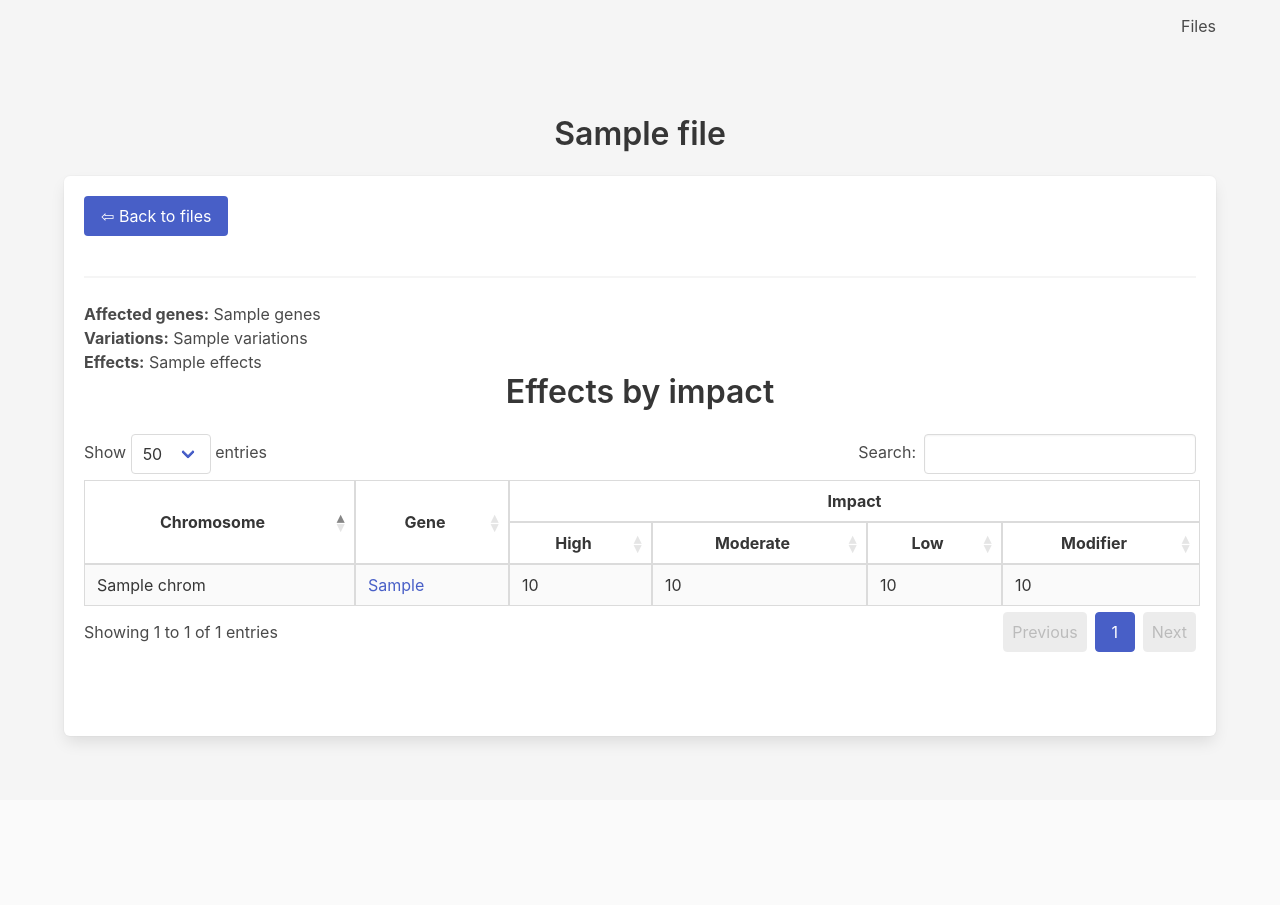
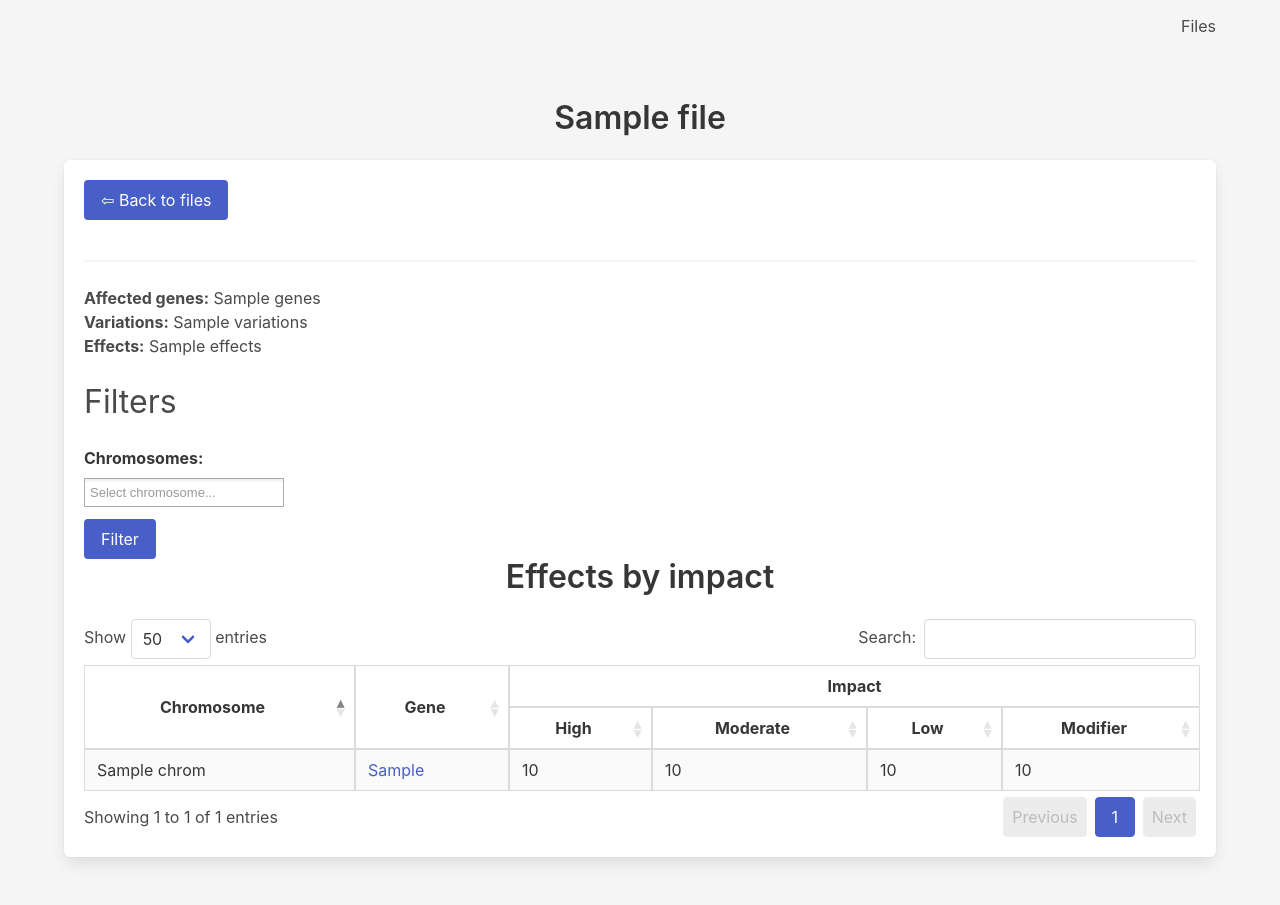
Before and after one commit to mzdravkov/polymorpheus, a Flask app: template src/app/templates/file.html in a window 1280 px wide. Before the commit the page ends 746 px from the top, so only its background shows below. Run offline with Flask 2, Linux system fonts and the light colour scheme; the template is opened without the code that fills it: most values are stand-ins (such as "Sample title", 1, 10 or a date in 2020).

Commit message:
Add filter by chromosome in file page

```diff
--- a/src/app/main.py
+++ b/src/app/main.py
@@ -93,14 +93,22 @@
 
 @main.route('/files/<sha>')
 def file_summary(sha):
+    selected_chromosomes = request.args.getlist('chromosomes')
     file = db.get_file_by_sha(sha)
     file_summary = analysis.file_summary(sha).to_dict('records')[0]
     impact_summary = analysis.impact_summary(sha).to_dict('records')
+    chromosomes = list({row['chrom']: None for row in impact_summary})
+
+    if selected_chromosomes:
+        impact_summary = [x for x in impact_summary if x['chrom'] in selected_chromosomes]
+
     return render_template(
         'file.html',
         file=file,
         file_summary=file_summary,
-        impact_summary=impact_summary)
+        impact_summary=impact_summary,
+        chromosomes=chromosomes,
+        selected_chromosomes=selected_chromosomes)
 
 
 @main.route('/files/<sha>/delete')
--- a/src/app/templates/file.html
+++ b/src/app/templates/file.html
@@ -12,6 +12,23 @@
   <b>Affected genes:</b> {{ file_summary['genes'] }}<br/>
   <b>Variations:</b> {{ file_summary['variations'] }}<br/>
   <b>Effects:</b> {{ file_summary['effects'] }}<br/>
+
+  <h3 class="subtitle is-3 mt-5">Filters</h3>
+  <form class="form" method="GET">
+    <div class="field">
+      <label class="label">
+        Chromosomes:
+      </label>
+      <div class="control">
+        <select class="select" id="chromosome_select" name="chromosomes" multiple style="min-width: 200px" data-placeholder="Select chromosome...">
+          {% for chromosome in chromosomes %}
+            <option value="{{ chromosome }}" {% if chromosome in selected_chromosomes %} selected {% endif %}>{{ chromosome }}</option>
+          {% endfor %}
+        </select>
+      </div>
+    </div>
+    <button type="submit" class="button is-link">Filter</button>
+  </form>
 
   <h3 class="title has-text-centered">Effects by impact</h3>
   <table id='impact-table' class="table is-bordered is-striped is-fullwidth is-hoverable">
@@ -77,6 +94,8 @@
     $('#impact-table').DataTable({
       pageLength: 50,
     });
+
+    $('#chromosome_select').chosen();
 });
 </script>
 {% endblock %}
```
Also changed, not shown: src/analysis.py (+0 -9 lines).
